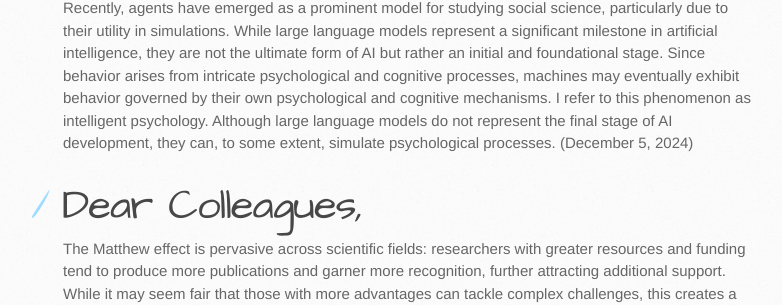
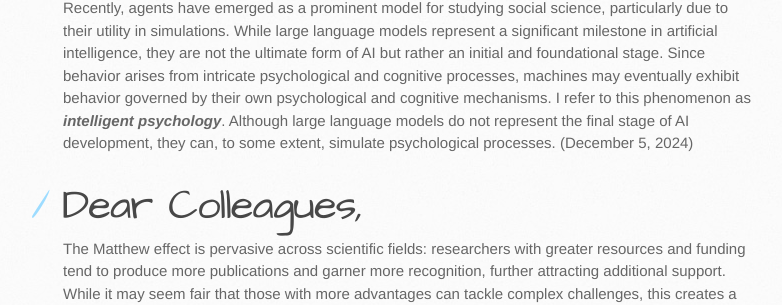
Before and after one commit to myrainbowandsky/myrainbowandsky.github.io, a Jekyll site: the page built from index.md, in a window 1280 px wide and 900 px high, scrolled down 1450 px. Shown: the part 261-566 px from the top of the window, without its empty margins (107-889 px from the left). Built offline with Jekyll 4.4.1, drawn with Linux system fonts in a browser that asks for light colours.

```diff
--- a/index.md
+++ b/index.md
@@ -47,7 +47,7 @@ If this sounds like you, we’d love to hear from you! Join us in shaping the fu
 
 # Ideas
 
-Recently, agents have emerged as a prominent model for studying social science, particularly due to their utility in simulations. While large language models represent a significant milestone in artificial intelligence, they are not the ultimate form of AI but rather an initial and foundational stage. Since behavior arises from intricate psychological and cognitive processes, machines may eventually exhibit behavior governed by their own psychological and cognitive mechanisms. I refer to this phenomenon as intelligent psychology. Although large language models do not represent the final stage of AI development, they can, to some extent, simulate psychological processes. (December 5, 2024)
+Recently, agents have emerged as a prominent model for studying social science, particularly due to their utility in simulations. While large language models represent a significant milestone in artificial intelligence, they are not the ultimate form of AI but rather an initial and foundational stage. Since behavior arises from intricate psychological and cognitive processes, machines may eventually exhibit behavior governed by their own psychological and cognitive mechanisms. I refer to this phenomenon as ***intelligent psychology***. Although large language models do not represent the final stage of AI development, they can, to some extent, simulate psychological processes. (December 5, 2024)
 
 # Dear Colleagues,
 
```
